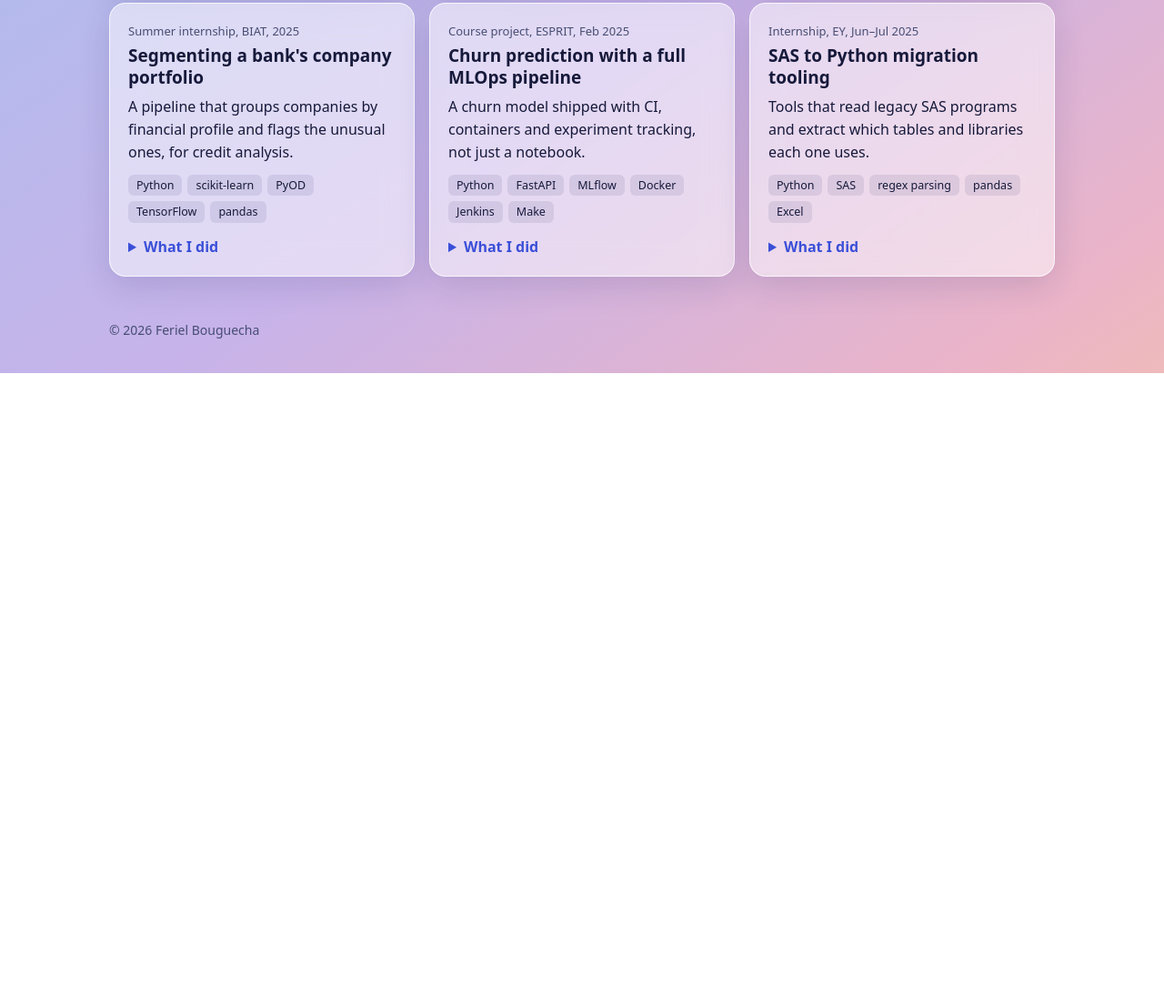
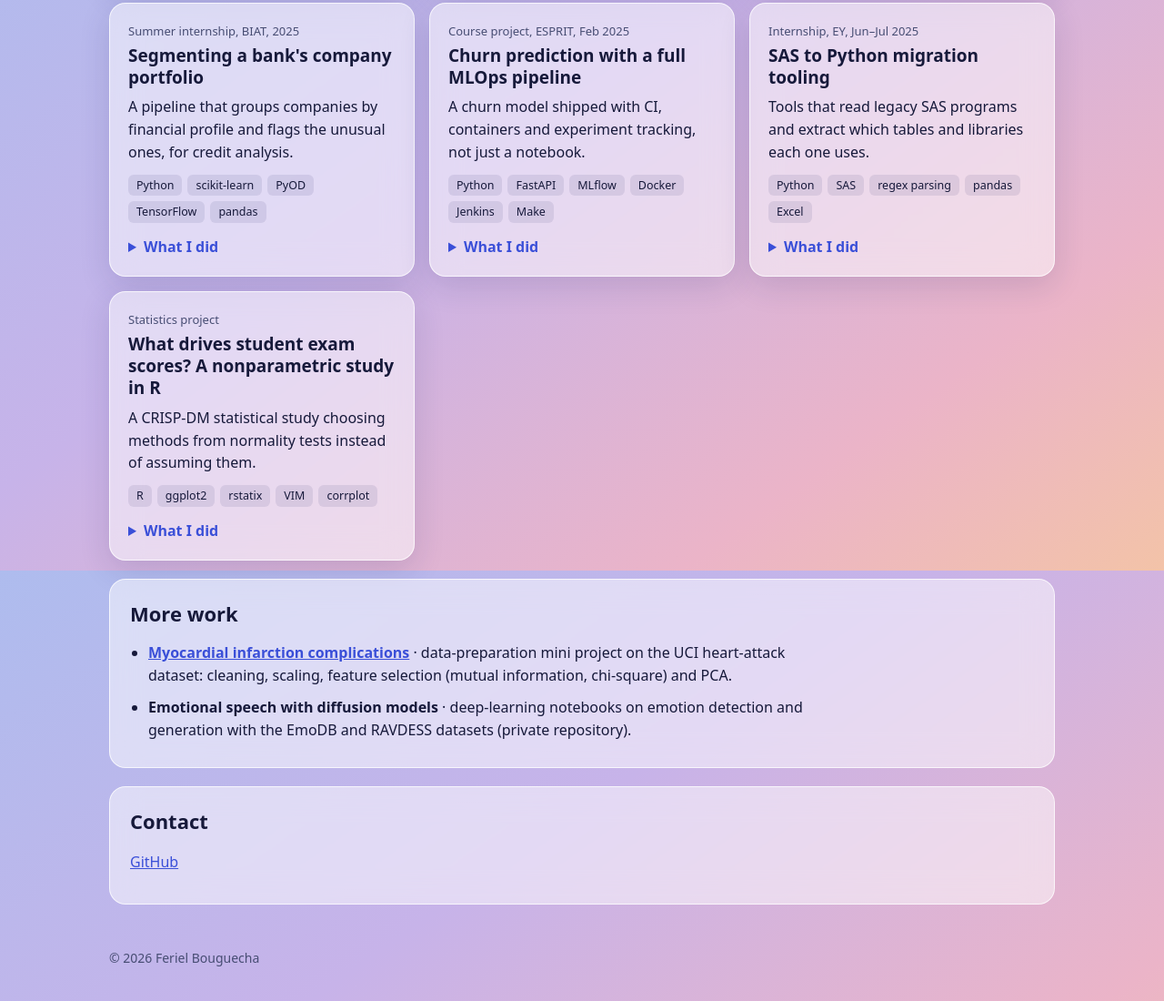
Before and after one commit to feriel-b/feriel-b.github.io, an Astro site: page / in a window 1280 px wide. Shown: the part 973-2073 px from the top of the page at 91% size. Before the commit the page ends 1383 px from the top, so only its background shows below. Built offline with nearby package versions, Linux system fonts and the light colour scheme; Astro itself is replaced by a stand-in of ours; animation ran at ten frames a second.

Commit message:
Add R student-performance card, More work section and SAS links
Co-Authored-By: Claude Sonnet 5.5 <noreply@anthropic.com>
Claude-Session: https://claude.ai/code/session_01NzbdG9XC86LVnkVPKcNhaQ

```diff
--- a/src/data/projects.json
+++ b/src/data/projects.json
@@ -184,8 +184,47 @@
       "Parsed hundreds of SAS programs, stripping comments and finding permanent libraries through their LIBNAME statements.",
       "Extracted table-level reads and writes into Excel reports to plan the migration to Viya."
     ],
-    "links": [],
-    "note": "Client material: description only.",
+    "links": [
+      {
+        "label": "Migration project",
+        "url": "https://github.com/feriel-b/SAS_migration_project"
+      },
+      {
+        "label": "Extraction scripts",
+        "url": "https://github.com/feriel-b/SAS_extraction"
+      }
+    ],
+    "note": "Parsing scripts and project code are public; no client data is described.",
     "short": "EY SAS migration"
+  },
+  {
+    "id": "edu-r",
+    "short": "Student performance (R)",
+    "title": "What drives student exam scores? A nonparametric study in R",
+    "pitch": "A CRISP-DM statistical study choosing methods from normality tests instead of assuming them.",
+    "context": "Statistics project",
+    "kind": "Course project",
+    "tags": [
+      "Statistics"
+    ],
+    "stack": [
+      "R",
+      "ggplot2",
+      "rstatix",
+      "VIM",
+      "corrplot"
+    ],
+    "role": "Solo project.",
+    "did": [
+      "Cleaned the data with IQR outlier treatment and KNN imputation (k=5).",
+      "Tested normality (Jarque-Bera, Q-Q plots), found most variables non-normal, and switched to Spearman correlation, Kruskal-Wallis and Dunn's post-hoc tests.",
+      "Found attendance (rho = 0.69) and hours studied (rho = 0.49) the strongest correlates of exam score, while gender and school type were not significant."
+    ],
+    "links": [
+      {
+        "label": "Code on GitHub",
+        "url": "https://github.com/feriel-b/Educational-Performance-Analysis"
+      }
+    ]
   }
 ]
--- a/src/pages/index.astro
+++ b/src/pages/index.astro
@@ -48,6 +48,18 @@ const tags = [...new Set(projects.flatMap((p) => p.tags))].sort();
           </article>
         ))}
       </div>
+    </section>
+    <section aria-labelledby="more" class="more">
+      <h2 id="more">More work</h2>
+      <ul class="morelist">
+        <li><a href="https://github.com/feriel-b/DataPreparation_Myocardial-infarction-complications-ML"><strong>Myocardial infarction complications</strong></a> · data-preparation mini project on the UCI heart-attack dataset: cleaning, scaling, feature selection (mutual information, chi-square) and PCA.</li>
+        <li><strong>Emotional speech with diffusion models</strong> · deep-learning notebooks on emotion detection and generation with the EmoDB and RAVDESS datasets (private repository).</li>
+      </ul>
+    </section>
+
+    <section aria-labelledby="contact" class="more">
+      <h2 id="contact">Contact</h2>
+      <p><a href="https://github.com/feriel-b">GitHub</a></p>
     </section>
   </main>
 
@@ -100,6 +112,7 @@ const tags = [...new Set(projects.flatMap((p) => p.tags))].sort();
     .role { margin:10px 0 0; }
     .note { font-size:13.5px; color:var(--mut); font-style:italic; }
     .plinks a { margin-right:14px; font-weight:600; }
+    .more { margin-top:20px; background:var(--card); border:1px solid var(--line); border-radius:18px; padding:4px 22px 18px; backdrop-filter:blur(16px); } .more h2 { margin-top:16px; } .morelist { padding-left:20px; margin:0; } .morelist li { margin-bottom:10px; max-width:46em; }
     .foot { padding-top:48px; padding-bottom:36px; color:var(--mut); font-size:14px; }
     @media (max-width:700px) { #scene { opacity:.3; } }
     @media (prefers-reduced-motion: reduce) { .card { transition:none; } .card:hover, .card.hit { transform:none; } }
--- a/src/scripts/scene.js
+++ b/src/scripts/scene.js
@@ -1,8 +1,8 @@
 import * as THREE from 'three';
 
 // Latent-space background: one point cloud per project. Purely decorative; the cards carry the content.
-const COLORS = [0xe23c64, 0x2a5be0, 0x0e9f78, 0xd9921a, 0x7b3fd8, 0x1a8fd6];
-const CENTERS = [[-1, -3, -1], [8, 6, 3], [10, -5, -4], [-4, -6, 3], [2, 8, -8], [6, -1, 6]];
+const COLORS = [0xe23c64, 0x2a5be0, 0x0e9f78, 0xd9921a, 0x7b3fd8, 0x1a8fd6, 0xc2410c];
+const CENTERS = [[-1, -3, -1], [8, 6, 3], [10, -5, -4], [-4, -6, 3], [2, 8, -8], [6, -1, 6], [-7, 1, 5]];
 
 export function initScene(canvasHost, cards, labelHost) {
   let renderer;
```
